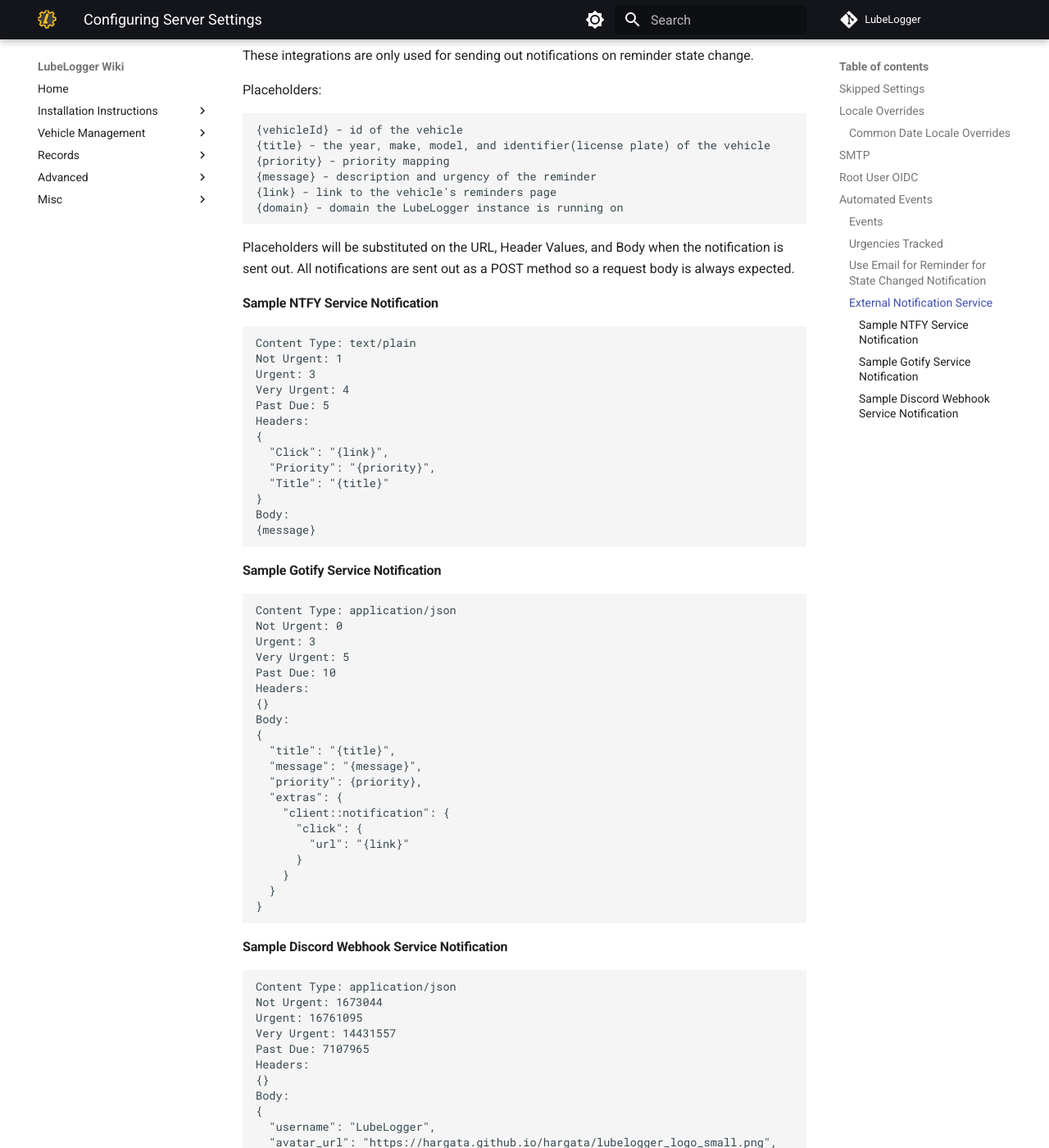
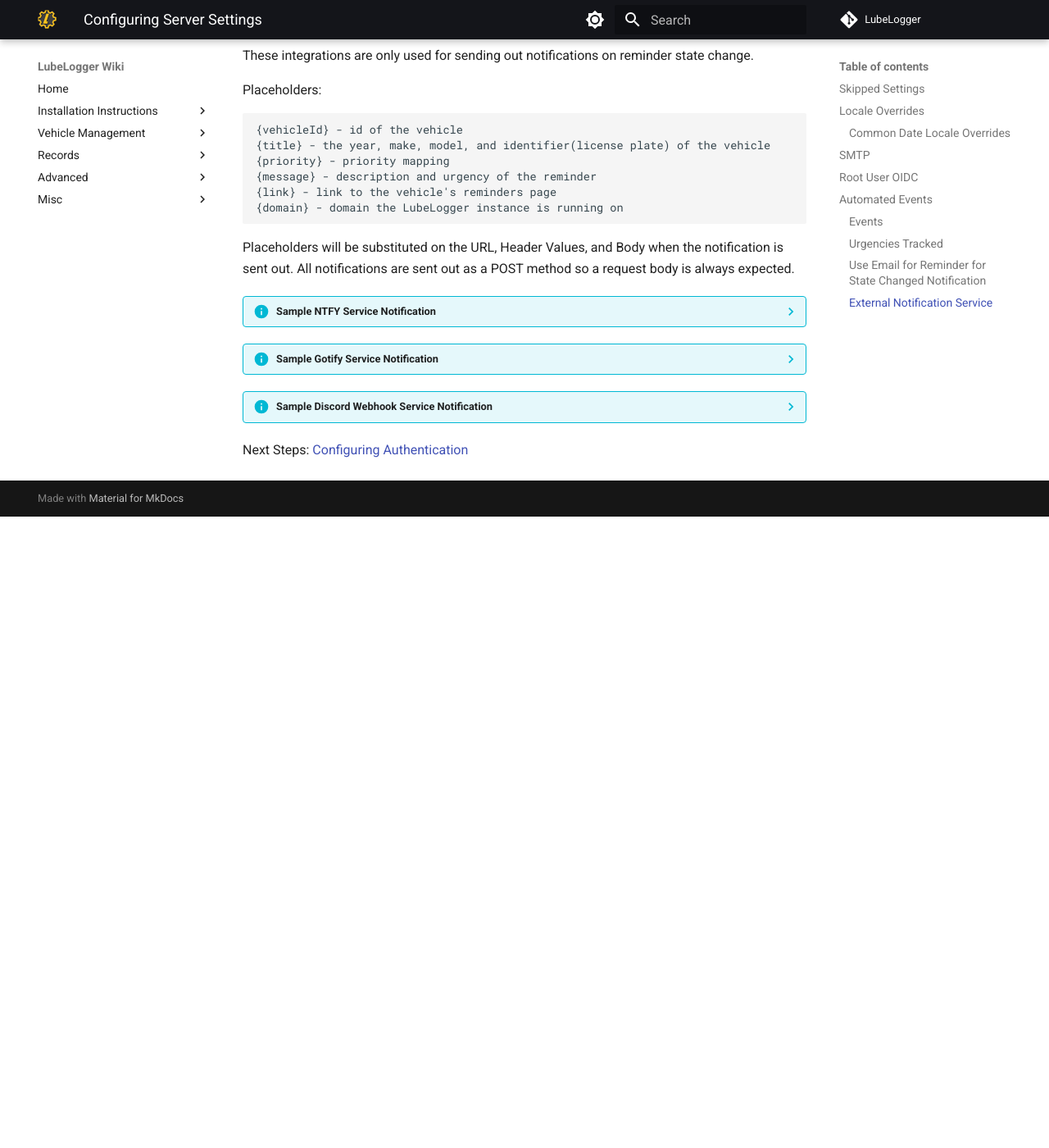
Before and after one commit to hargata/lubelog_docs, an MkDocs documentation site: the page built from docs/Installation/Server Settings.md, in a window 1280 px wide and 1400 px high, scrolled down 4068 px. Shown: the whole window at 82% size. Built offline with MkDocs 1.6.1 and Material for MkDocs 9.7.7, drawn with Linux system fonts in a browser that asks for light colours; comment, search, counter and statistics services are not loaded; after the commit the page ends 4698 px from its top, so only the background shows below that; some of the changed lines change nothing that is shown; some of the changed text lies outside the part shown.

Commit message:
formatted external notification service samples

````diff
--- a/docs/Installation/Server Settings.md
+++ b/docs/Installation/Server Settings.md
@@ -85,77 +85,105 @@
 
 Placeholders will be substituted on the URL, Header Values, and Body when the notification is sent out. All notifications are sent out as a POST method so a request body is always expected.
 
-#### Sample NTFY Service Notification
+??? info "Sample NTFY Service Notification"
 
-```
-Content Type: text/plain
-Not Urgent: 1
-Urgent: 3
-Very Urgent: 4
-Past Due: 5
-Headers:
-{
-  "Click": "{link}",
-  "Priority": "{priority}",
-  "Title": "{title}"
-}
-Body:
-{message}
-```
+    Content Type: `text/plain`
 
-#### Sample Gotify Service Notification
+    Priority Mapping:
 
-```
-Content Type: application/json
-Not Urgent: 0
-Urgent: 3
-Very Urgent: 5
-Past Due: 10
-Headers:
-{}
-Body:
-{
-  "title": "{title}",
-  "message": "{message}",
-  "priority": {priority},
-  "extras": {
-    "client::notification": {
-      "click": {
-        "url": "{link}"
+    | Urgency | Value |
+    |---|---|
+    |Not Urgent|1|
+    |Urgent|3|
+    |Very Urgent|4|
+    |Past Due|5|
+
+    Headers:
+    ```
+    {
+      "Click": "{link}",
+      "Priority": "{priority}",
+      "Title": "{title}"
+    }
+    ```
+
+    Body:
+    ```
+    {message}
+    ```
+
+??? info "Sample Gotify Service Notification"
+
+    Content Type: `application/json`
+
+    Priority Mapping:
+
+    | Urgency | Value |
+    |---|---|
+    |Not Urgent|0|
+    |Urgent|3|
+    |Very Urgent|5|
+    |Past Due|10|
+
+    Headers:
+    ```
+    {}
+    ```
+
+    Body:
+    ```
+    {
+      "title": "{title}",
+      "message": "{message}",
+      "priority": {priority},
+      "extras": {
+        "client::notification": {
+          "click": {
+            "url": "{link}"
+          }
+        }
       }
     }
-  }
-}
-```
+    ```
 
-#### Sample Discord Webhook Service Notification
-```
-Content Type: application/json
-Not Urgent: 1673044
-Urgent: 16761095
-Very Urgent: 14431557
-Past Due: 7107965
-Headers:
-{}
-Body:
-{
-  "username": "LubeLogger",
-  "avatar_url": "https://hargata.github.io/hargata/lubelogger_logo_small.png",
-  "content": "{message}",
-  "embeds": [
+??? info "Sample Discord Webhook Service Notification"
+
+    Content Type: `application/json`
+
+    Priority Mapping:
+
+    | Urgency | Value |
+    |---|---|
+    |Not Urgent|1673044|
+    |Urgent|16761095|
+    |Very Urgent|14431557|
+    |Past Due|7107965|
+
+    Headers:
+    ```
+    {}
+    ```
+
+    Body:
+    ```
     {
-      "title": "{title}",
-      "url": "{link}",
-      "description": "{message}",
-      "color":{priority},
-      "author": {
-        "name": "LubeLogger",
-        "url": "{domain}",
-        "icon_url": "https://hargata.github.io/hargata/lubelogger_logo_small.png"
-      }
+      "username": "LubeLogger",
+      "avatar_url": "https://hargata.github.io/hargata/lubelogger_logo_small.png",
+      "content": "{message}",
+      "embeds": [
+        {
+          "title": "{title}",
+          "url": "{link}",
+          "description": "{message}",
+          "color":{priority},
+          "author": {
+            "name": "LubeLogger",
+            "url": "{domain}",
+            "icon_url": "https://hargata.github.io/hargata/lubelogger_logo_small.png"
+          }
+        }
+      ]
     }
-  ]
-}
-```
+    ```
 
 Next Steps: [Configuring Authentication](/Installation/Authentication)
````
